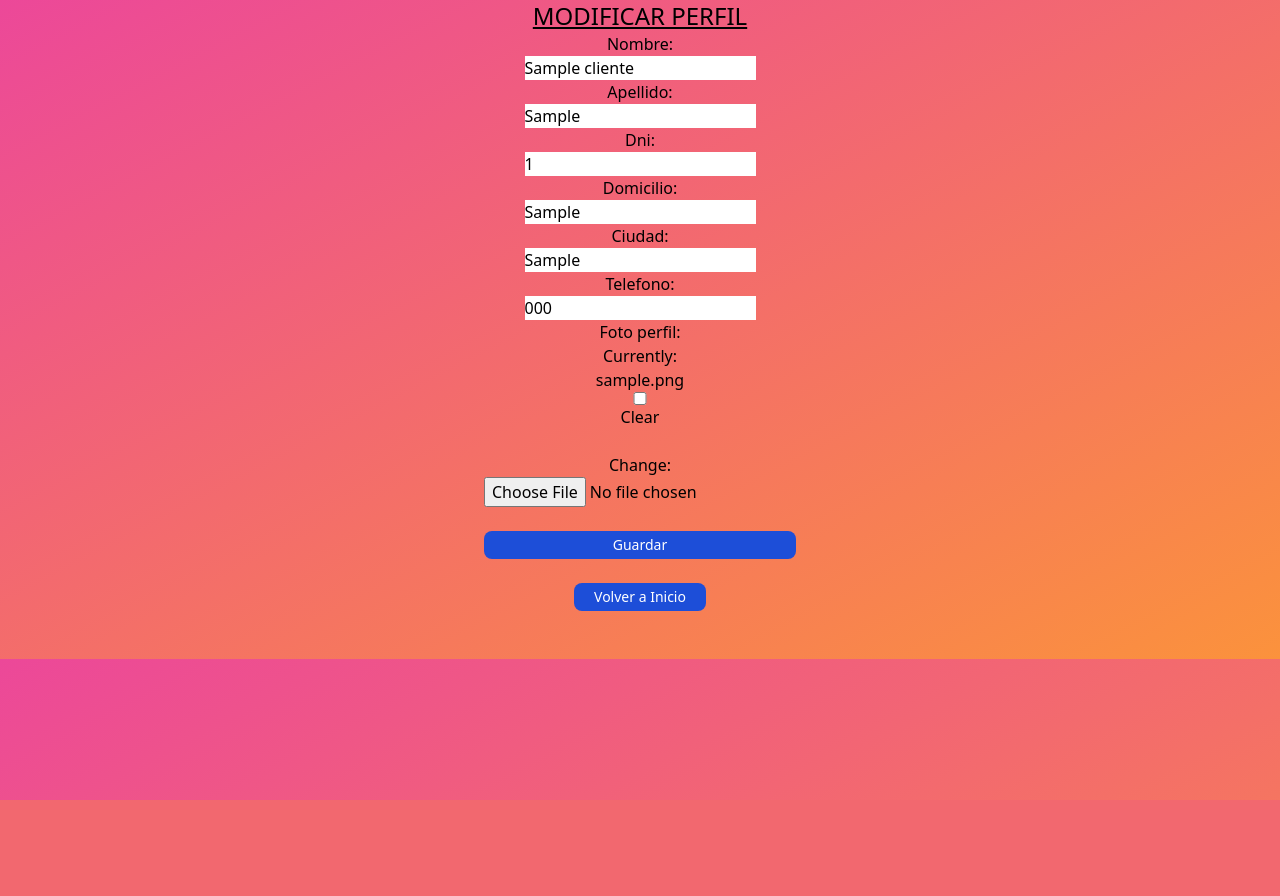
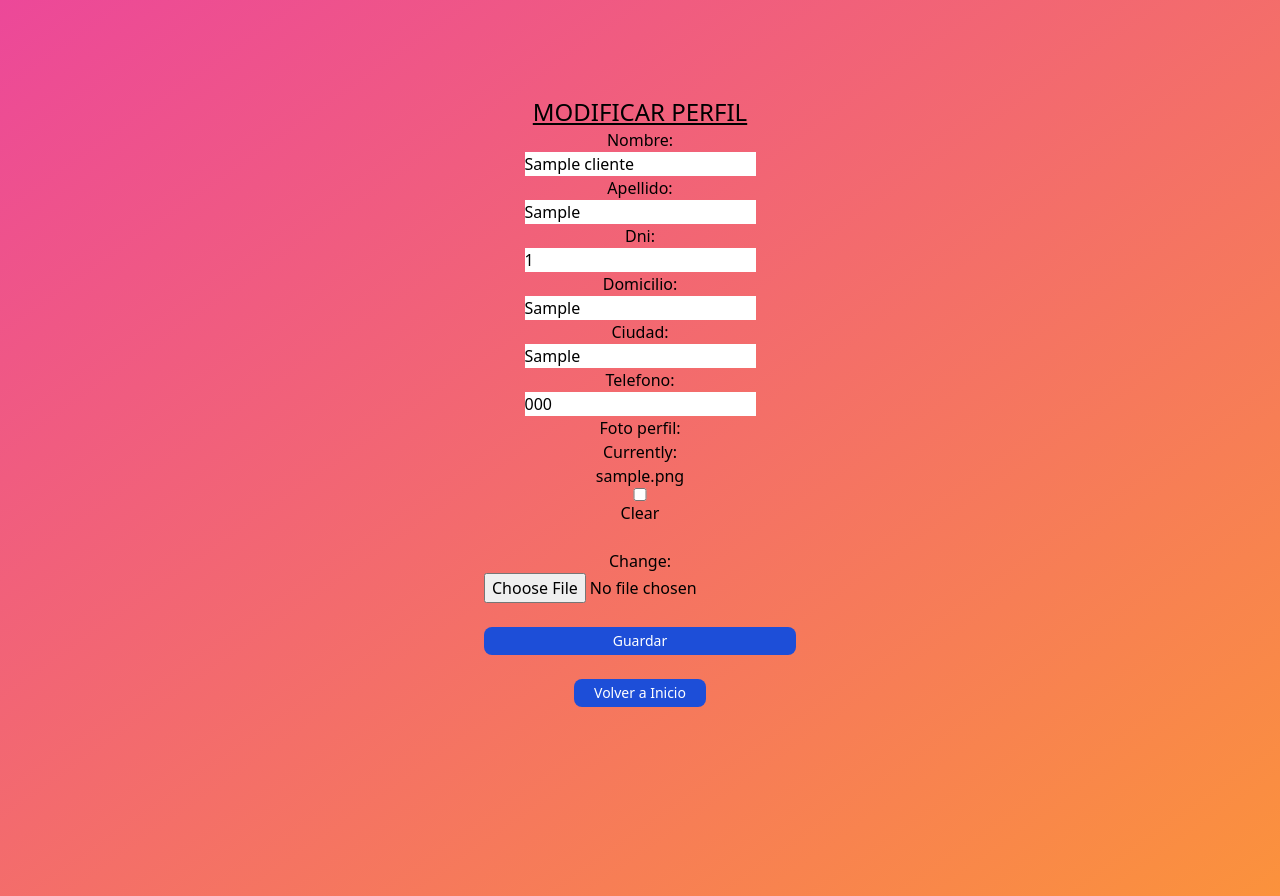
Before and after one commit to Hotbones/Annie, a Django app: a page that uses proyecto_nocountry/mainapp/templates/mainapp/perfil.html in a window 1280 px wide. Before the commit the page ends 800 px from the top, so only its background shows below. Run offline with Django 4.2, Linux system fonts and the light colour scheme; a user stored in the database is signed in; tables that the repository leaves empty hold one stand-in row (values such as "Sample post"); some libraries are stand-ins or nearby versions.

Commit message:
editando perfiles

```diff
--- a/proyecto_nocountry/mainapp/templates/mainapp/perfil.html
+++ b/proyecto_nocountry/mainapp/templates/mainapp/perfil.html
@@ -1,7 +1,7 @@
 {% extends './base.html' %}
 {% load tailwind_tags %}
 {% block content %}
-    <div class="flex flex-col items-center">
+    <div class="flex flex-col items-center h-screen mt-24">
         <h2 class="text-2xl text-center underline">MODIFICAR PERFIL</h2>
         {% for field in form %}
         <form action="" method="POST" class="">
@@ -9,10 +9,15 @@
                 {{ field.label_tag }}
                     {{ field }}
             </div>
+            {% if field == form_cliente.foto_perfil %}
+            <div class="bg-black">
+                {{ field }}
+            </div>
+            {% endif %}
             {% endfor %}
-            <button type="submit" class="text-white bg-blue-700 hover:bg-blue-800 focus:ring-4 focus:outline-none focus:ring-blue-300 font-medium rounded-lg text-sm min-w-full sm:w-auto px-5 py-1 text-center dark:bg-blue-600 dark:hover:bg-blue-700 dark:focus:ring-blue-800 mt-6">Guardar</button>
+            <button type="submit" class="block text-white bg-blue-700 hover:bg-blue-800 focus:ring-4 focus:outline-none focus:ring-blue-300 font-medium rounded-lg text-sm min-w-full sm:w-auto px-5 py-1 text-center dark:bg-blue-600 dark:hover:bg-blue-700 dark:focus:ring-blue-800 mt-6">Guardar</button>
         </form>
-        <div class="text-white bg-blue-700 hover:bg-blue-800 focus:ring-4 focus:outline-none focus:ring-blue-300 font-medium rounded-lg text-sm sm:w-auto px-5 py-1 text-center dark:bg-blue-600 dark:hover:bg-blue-700 dark:focus:ring-blue-800 mb-12 mt-6">
+        <div class="block text-white bg-blue-700 hover:bg-blue-800 focus:ring-4 focus:outline-none focus:ring-blue-300 font-medium rounded-lg text-sm sm:w-auto px-5 py-1 text-center dark:bg-blue-600 dark:hover:bg-blue-700 dark:focus:ring-blue-800 mb-12 mt-6">
             <a href="{% url 'index' %}">Volver a Inicio</a>
         </div>
     </div>
--- a/proyecto_nocountry/mainapp/templates/mainapp/register_cliente.html
+++ b/proyecto_nocountry/mainapp/templates/mainapp/register_cliente.html
@@ -11,6 +11,7 @@
         <div class="grid justify-center text-center">
             {{ field.label_tag }}
             {{ field }}
+
         </div>
         {% endfor %}
         <button type="submit" class="text-white bg-blue-700 hover:bg-blue-800 focus:ring-4 focus:outline-none focus:ring-blue-300 font-medium rounded-lg text-sm min-w-full sm:w-auto px-5 py-1 text-center dark:bg-blue-600 dark:hover:bg-blue-700 dark:focus:ring-blue-800 mt-6 mb-6">
--- a/proyecto_nocountry/mainapp/urls.py
+++ b/proyecto_nocountry/mainapp/urls.py
@@ -16,5 +16,5 @@
     path('logueo/', views.logueo, name="logueo"),
     path('logout/', views.log_out, name="logout"),
     #path('delete_perfiles/<cliente_id>',views.delete_perfil,name='delete_perfil'),
-    path('reservas/<int:id>',views.reserva_add,name="reservas"),
+    # path('reservas/<int:id>',views.reserva_add,name="reservas"),
 ]
--- a/proyecto_nocountry/mainapp/views.py
+++ b/proyecto_nocountry/mainapp/views.py
@@ -192,23 +192,23 @@
 
 
 
-def reserva_add(request,id):
-    if request.user.is_authenticated:
-        form = ReservationForm(request.POST)
-        if form.is_valid():
-            formulario = form.save(commit=False)
-            user = User.objects.get(username=request.user.username)
-            formulario.user_id = user
+# def reserva_add(request,id):
+#     if request.user.is_authenticated:
+#         form = ReservationForm(request.POST)
+#         if form.is_valid():
+#             formulario = form.save(commit=False)
+#             user = User.objects.get(username=request.user.username)
+#             formulario.user_id = user
 
-            id = Cliente.objects.get(id = id)
-            formulario.sitter_publication =  id # refrencia al id de publicacion de sitter
+#             id = Cliente.objects.get(id = id)
+#             formulario.sitter_publication =  id # refrencia al id de publicacion de sitter
 
-            form.save()
-            messages.success(request,'Reserva creada correctamente')
-            return redirect('index')
-    return render(request, 'mainapp/reservas.html',{
-        'form' : form,
-    })
+#             form.save()
+#             messages.success(request,'Reserva creada correctamente')
+#             return redirect('index')
+#     return render(request, 'mainapp/reservas.html',{
+#         'form' : form,
+#     })
 
 @login_required(login_url='logueo')
 def crear_mensaje(request,pk):
```
Also changed, not shown: proyecto_nocountry/theme/static_src/package-lock.json.
